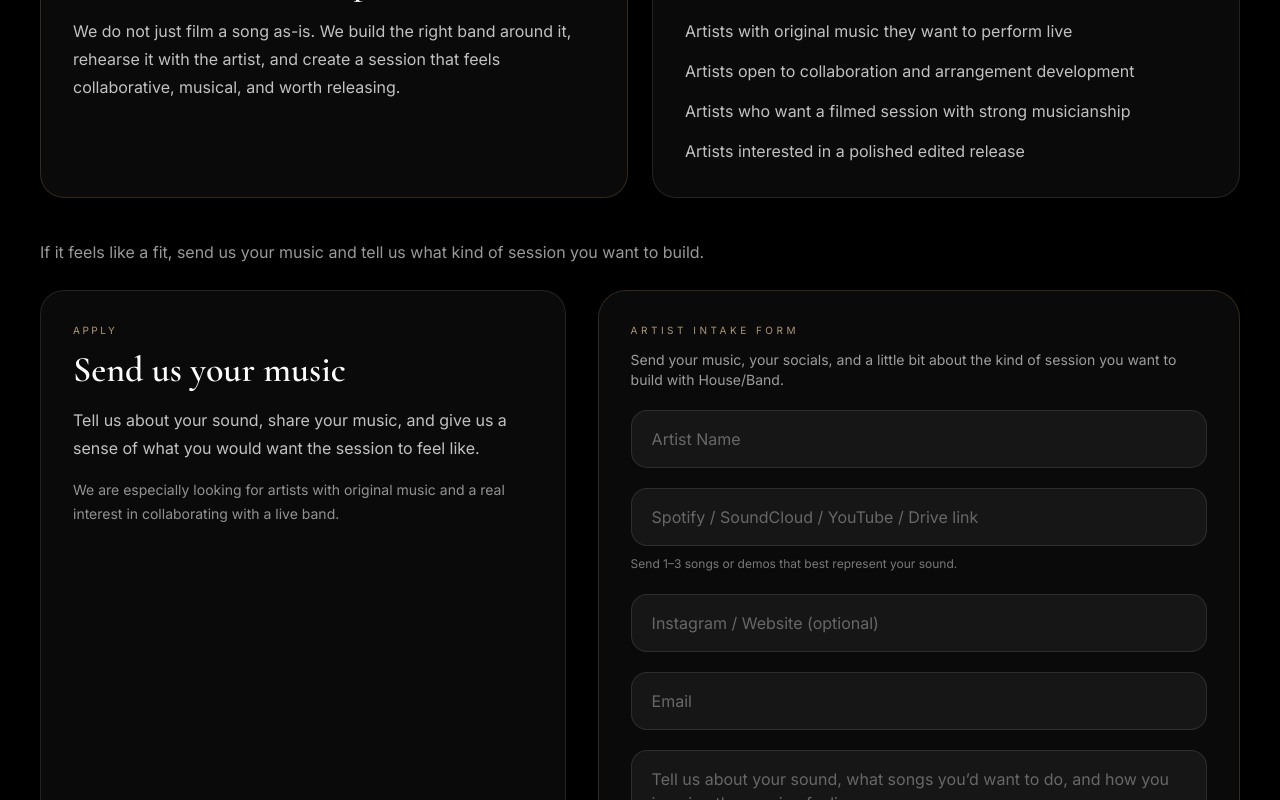
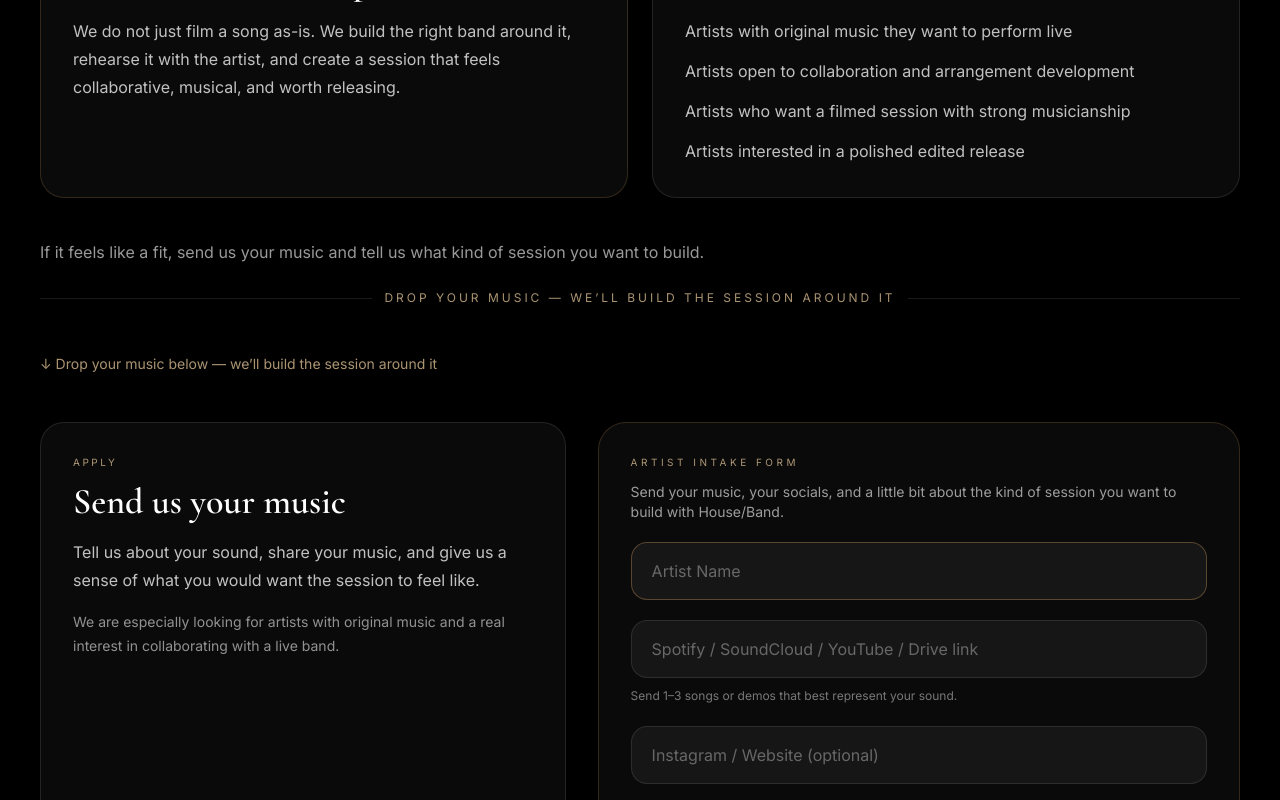
Before and after one commit to jlkadet/houseband-live, a Next.js app: page /work-with-us in a window 1280 px wide. Shown: the part 551-1351 px from the top of the page. Built offline with nearby package versions, Linux system fonts and the light colour scheme.

Commit message:
improve form entry UX with apply anchor + divider message

```diff
--- a/app/globals.css
+++ b/app/globals.css
@@ -95,3 +95,11 @@ body {
     transform: translateY(0);
   }
 }
+
+html {
+  scroll-behavior: smooth;
+}
+
+#apply-form {
+  scroll-margin-top: 100px;
+}
--- a/app/page.tsx
+++ b/app/page.tsx
@@ -231,7 +231,7 @@ export default function Home() {
 
             <div className="mt-7 flex flex-col gap-3 sm:mt-8 sm:flex-row sm:flex-wrap">
               <Link
-                href="/work-with-us"
+                href="/work-with-us#apply-form"
                 className="inline-flex items-center justify-center rounded-full bg-[#f2d3a2] px-6 py-3 text-sm font-semibold uppercase tracking-[0.2em] text-black transition hover:scale-105"
               >
                 Apply
@@ -385,7 +385,7 @@ export default function Home() {
           </p>
 
           <Link
-            href="/work-with-us"
+            href="/work-with-us#apply-form"
             className="mt-8 inline-flex items-center justify-center rounded-full bg-[#f2d3a2] px-8 py-4 text-sm font-semibold uppercase tracking-[0.2em] text-black transition hover:scale-105"
           >
             Apply
--- a/app/work-with-us/page.tsx
+++ b/app/work-with-us/page.tsx
@@ -151,9 +151,21 @@ export default function WorkWithUsPage() {
           </p>
 
           <section
-            id="apply-form"
-            className="grid gap-6 lg:grid-cols-[0.9fr_1.1fr] lg:gap-8"
-          >
+  id="apply-form"
+  className="grid gap-8 lg:grid-cols-[0.9fr_1.1fr]"
+>
+  <div className="col-span-full flex items-center gap-3 mb-4">
+    <div className="h-[1px] flex-1 bg-white/10" />
+    <p className="text-xs uppercase tracking-[0.25em] text-[#f2d3a2]/70">
+      Drop your music — we’ll build the session around it
+    </p>
+    <div className="h-[1px] flex-1 bg-white/10" />
+  </div>
+            <p className="col-span-full mb-4 text-sm text-[#f2d3a2]/70">
+
+    ↓ Drop your music below — we’ll build the session around it
+
+  </p>
             <div className="rounded-[1.5rem] border border-white/10 bg-white/[0.04] p-6 sm:p-8">
               <p className="text-[10px] uppercase tracking-[0.25em] text-[#f2d3a2]/70">
                 Apply
@@ -188,8 +200,9 @@ export default function WorkWithUsPage() {
 
               <form onSubmit={handleSubmit} className="grid gap-5">
                 <input
-                  type="text"
-                  name="artistName"
+  type="text"
+  name="artistName"
+  autoFocus
                   placeholder="Artist Name"
                   value={formData.artistName}
                   onChange={handleChange}
--- a/components/site-header.tsx
+++ b/components/site-header.tsx
@@ -61,7 +61,7 @@ export default function SiteHeader() {
 
         <div className="flex items-center gap-3">
           <Link
-            href="/work-with-us"
+  href="/work-with-us#apply-form"
   className="hidden rounded-full border border-white/20 bg-white px-5 py-2 text-xs font-semibold uppercase tracking-[0.2em] text-black transition hover:scale-105 md:inline-flex"
 >
   Apply
@@ -114,7 +114,7 @@ export default function SiteHeader() {
             ))}
 
             <Link
-              href="/work-with-us"
+  href="/work-with-us#apply-form"
   onClick={() => setMenuOpen(false)}
   className="mt-2 inline-flex items-center justify-center rounded-full bg-white px-5 py-3 text-sm font-semibold uppercase tracking-[0.2em] text-black"
 >
```
Lines whose indentation alone changed are shown as unchanged.
